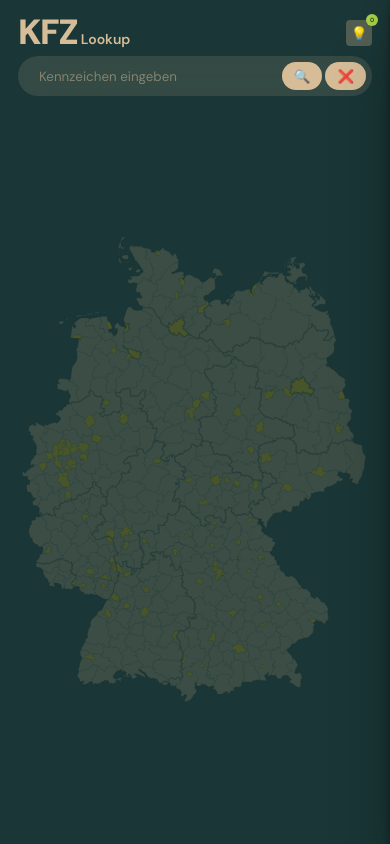
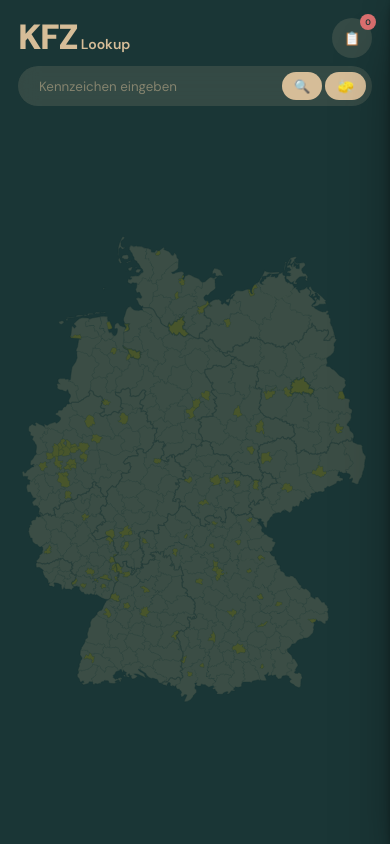
Before and after one commit to leamoser/kfz_lookup, a website built with Vite: page index.html in a window 390 px wide. Built offline with nearby package versions, Linux system fonts and the light colour scheme.

Commit message:
feat(mobile): optimize list visibility behaviour

```diff
--- a/index.html
+++ b/index.html
@@ -16,7 +16,7 @@
                 <span>KFZ</span> Lookup
             </h1>
             <button id="btn_toggle_list">
-                💡
+                📋
                 <span id="data_count">0</span>
             </button>
         </div>
@@ -29,7 +29,7 @@
                 </button>
                 <button class="button" id="btn_clear_search">
                     <span class="desktop_exclusive">Leeren</span>
-                    <span class="mobile_exclusive">❌</span>
+                    <span class="mobile_exclusive">🧽</span>
                 </button>
             </div>
         </div>
@@ -916,7 +916,7 @@
     <div id="item_tablecontrols">
         <button class="button" id="btn_close_list">
             <span class="desktop_exclusive">Schliessen</span>
-            <span class="mobile_exclusive">❌</span>
+            <span class="mobile_exclusive">🔙</span>
         </button>
     </div>
     <table id="data_table">
--- a/src/css/main.css
+++ b/src/css/main.css
@@ -100,11 +100,11 @@ header {
     #btn_toggle_list {
         cursor: pointer;
         position: relative;
-        width: 26px;
-        height: 26px;
-        border-radius: 4px;
+        width: 40px;
+        height: 40px;
+        border-radius: var(--br-full);
         border: none;
-        background: var(--co-foreground-30);
+        background: var(--co-background-1-70);
         padding: 5px;
         display: flex;
         flex-direction: column;
@@ -117,18 +117,21 @@ header {
         }
         #data_count {
             position: absolute;
-            width: 12px;
-            height: 12px;
+            width: 16px;
+            height: 16px;
             border-radius: var(--br-full);
-            background: var(--co-accent-positive);
-            top: -6px;
-            right: -6px;
-            font-size: 6px;
+            top: -4px;
+            right: -4px;
+            font-size: 8px;
             font-weight: 600;
             display: flex;
             align-items: center;
             justify-content: center;
             color: var(--co-background);
+            background: var(--co-accent-negative);
+            &.has_results {
+                background: var(--co-accent-positive);
+            }
         }
     }
 }
--- a/src/js/main.js
+++ b/src/js/main.js
@@ -11,6 +11,9 @@ const DATA_TOOLTIP = document.querySelector('#data_tooltip');
 const INPUT_SEARCH = document.querySelector('#input_search');
 const ITEM_SVG = document.querySelector('#item_svg');
 const ITEMS_LANDKREISE = ITEM_SVG.querySelectorAll('.kreis');
+
+/*helpers*/
+let mobile = window.matchMedia("(width <= 800px)");
 
 /*init*/
 async function loadData() {
@@ -34,6 +37,7 @@ const renderList = () => {
         row.innerHTML = '<td id="item_empty">Keine Ergebnisse gefunden</td>';
         DATA_TABLE.appendChild(row);
         DATA_COUNT.innerText = '0';
+        DATA_COUNT.classList.remove('has_results');
         return;
     };
     filtered.forEach((item) => {
@@ -58,6 +62,7 @@ const renderList = () => {
         DATA_TABLE.appendChild(row);
     })
     DATA_COUNT.innerText = filtered.length;
+    DATA_COUNT.classList.add('has_results');
 }
 const renderMap = () => {
     ITEMS_LANDKREISE.forEach((landkreis) => {
@@ -84,8 +89,10 @@ const findAll = (query) => {
     })
     const mapped = filtered.map((item) => item.landkreis_id)
     ids = [...new Set(mapped)];
-    ASIDE.classList.add('visible');
-    MAIN.classList.add('listed');
+    if (!mobile.matches) {
+        ASIDE.classList.add('visible');
+        MAIN.classList.add('listed');
+    }
     renderList();
     renderMap();
 }
@@ -95,8 +102,10 @@ const findExact = (query) => {
     })
     const mapped = filtered.map((item) => item.landkreis_id)
     ids = [...new Set(mapped)];
-    ASIDE.classList.add('visible');
-    MAIN.classList.add('listed');
+    if (!mobile.matches) {
+        ASIDE.classList.add('visible');
+        MAIN.classList.add('listed');
+    }
     renderList();
     renderMap();
 }
```
